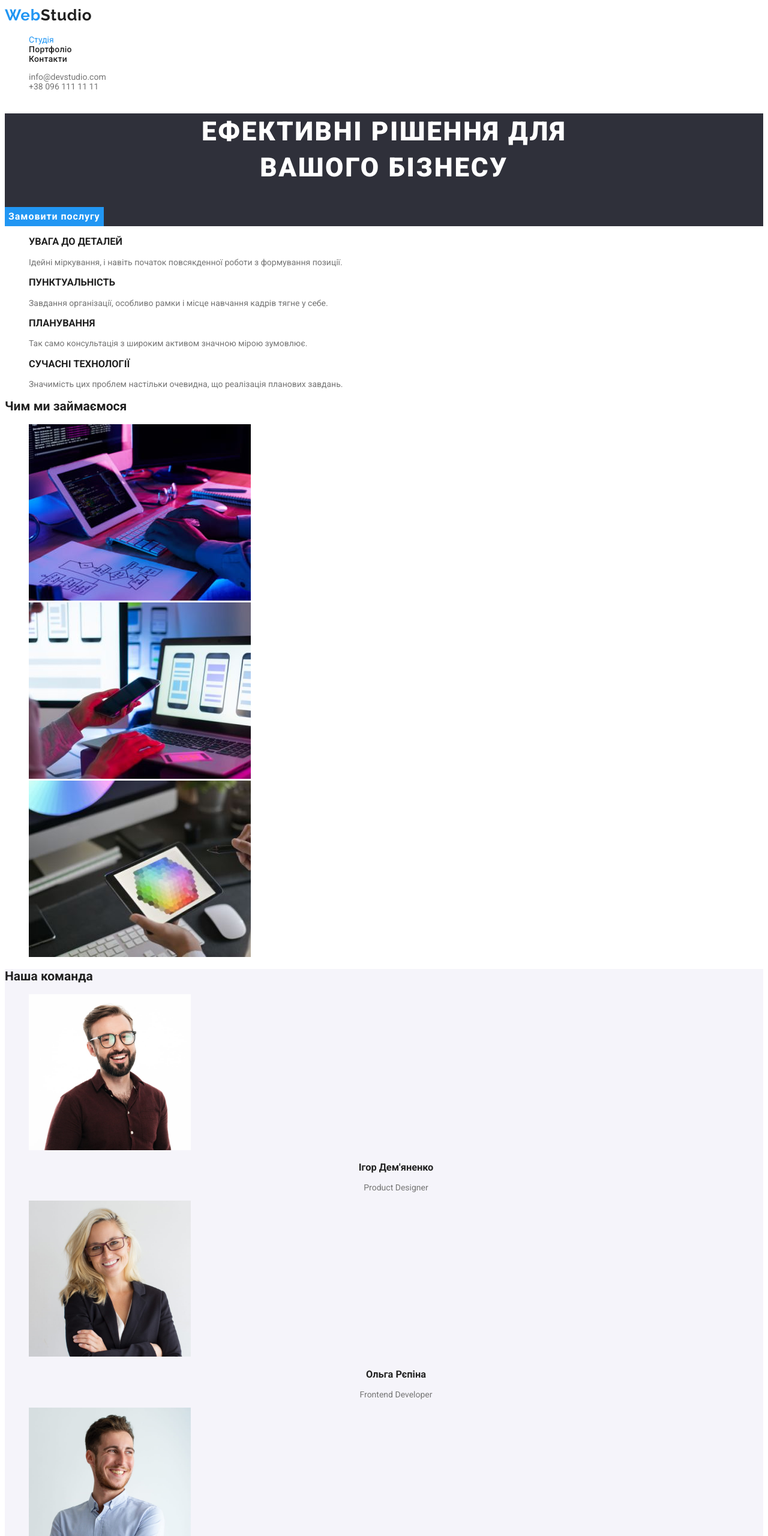
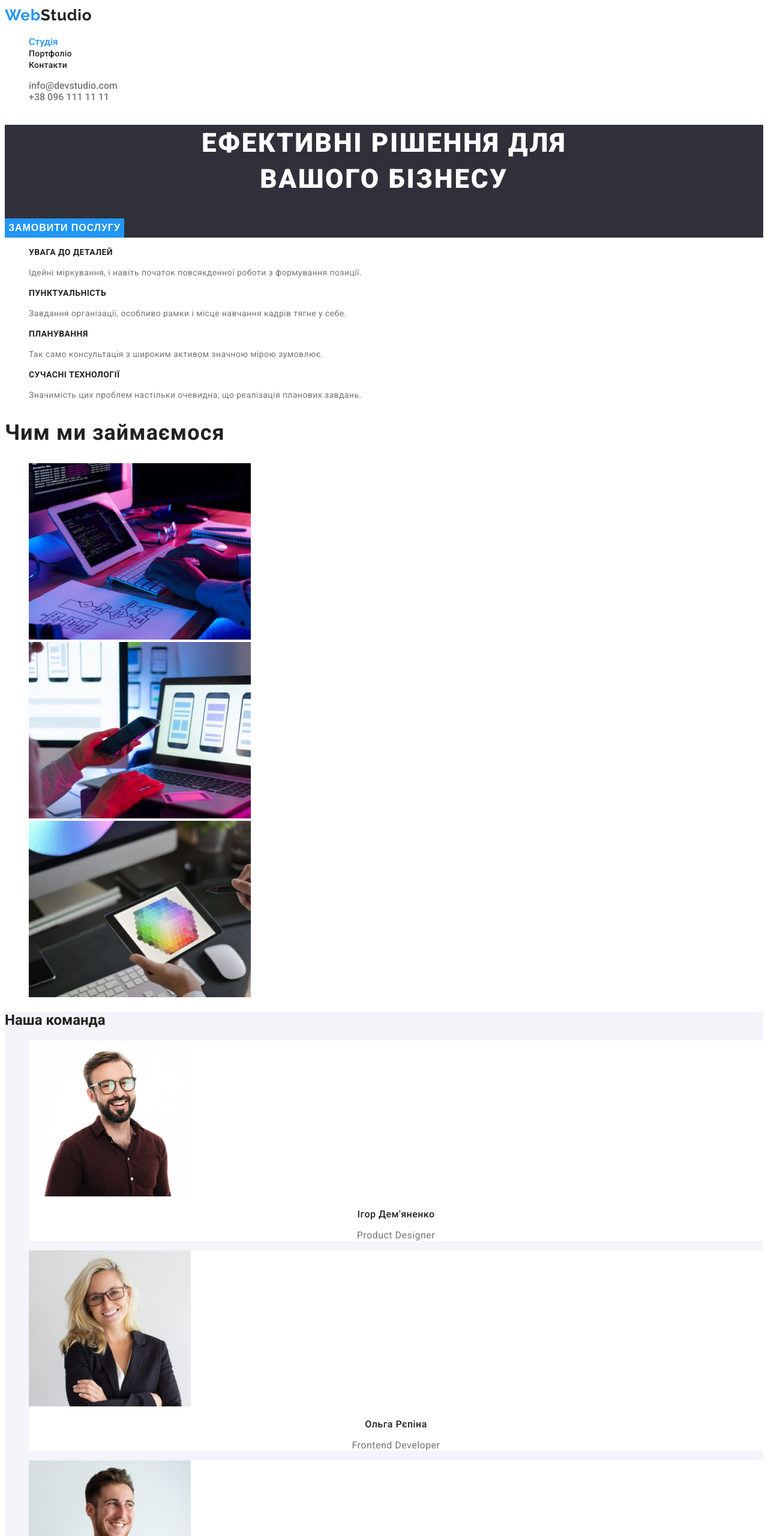
Before and after one commit to a-ataman/goit-markup-hw-02, a plain HTML site: page index.html in a window 1280 px wide. Shown: the top 2560 px of the page at 60% size. Drawn offline with Linux system fonts and the light colour scheme.

Commit message:
fixed the styles

```diff
--- a/css/styles.css
+++ b/css/styles.css
@@ -1,3 +1,10 @@
+:root {
+  --primery-color: #212121;
+  --secondary-color: #757575;
+  --accent-color: #2196f3;
+  --contrast-color: #ffffff;
+  --background-color: #ffffff;
+}
 .visually-hidden {
   position: absolute;
   white-space: nowrap;
@@ -10,16 +17,10 @@
   clip-path: inset(50%);
   margin: -1px;
 }
-:root {
-  --primery-color: #212121;
-  --secondary-color: #757575;
-  --accent-color: #2196f3;
-  --contrast-color: #ffffff;
-}
 .body {
   font-family: 'Roboto', sans-serif;
   color: var(--primery-color);
-  font-size: 14px;
+  background-color: var(--background-color);
 }
 /* Logo */
 .logo {
@@ -42,6 +43,7 @@
 }
 /* header */
 .contact {
+  font-weight: 500;
   color: var(--secondary-color);
 }
 .contact:hover,
@@ -50,9 +52,8 @@
 .contact:focus {
   color: var(--accent-color);
 }
-/*
-font-size navigation */
-.nav .nav-item {
+/*  navigation */
+.nav-link {
   font-family: inherit;
   color: var(--primery-color);
   font-style: normal;
@@ -61,13 +62,14 @@ font-size navigation */
   line-height: calc(16 / 14);
   letter-spacing: 0.02em;
 }
-.nav-item:hover,
-.nav-item:focus {
+.nav-link:hover,
+.nav-link:focus {
   color: var(--accent-color);
   font-weight: 500;
 }
-.nav-item-current {
+.nav-link-current {
   color: var(--accent-color);
+  font-weight: 500;
 }
 /* Hero */
 .section-hero {
@@ -99,9 +101,8 @@ font-size navigation */
   background-color: var(--accent-color);
 }
 .button-text {
-  font-family: 'Roboto', sans-serif;
+  font-family: inherit;
   color: var(--contrast-color);
-  font-style: normal;
   font-weight: 700;
   font-size: 16px;
   line-height: calc(30 / 16);
@@ -109,31 +110,68 @@ font-size navigation */
   align-items: center;
   text-align: center;
   letter-spacing: 0.06em;
+  text-transform: uppercase;
 }
 /* No markers , no line*/
 a {
   text-decoration: none;
+  color: var(--primery-color);
 }
 ul {
   list-style: none;
 }
-/* main */
-a {
-  color: var(--primery-color);
-}
 p {
   color: var(--secondary-color);
+}
+/* main */
+.our-activity h2 {
+  font-family: 'Roboto';
+  font-style: normal;
+  font-weight: 700;
+  font-size: 36px;
+  line-height: calc(42 / 36);
+  letter-spacing: 0.03em;
+}
+.features p {
+  font-weight: 400;
+  font-size: 14px;
+  line-height: calc(24 / 14);
+  letter-spacing: 0.03em;
+}
+.features h3 {
+  font-weight: 700;
+  font-size: 14px;
+  line-height: calc(16/14);
+  letter-spacing: 0.03em;
+  text-transform: uppercase;
 }
 .team {
   background-color: #f5f4fa;
 }
-.team-name,
+.team li {
+  background-color: var(--background-color);
+}
+.team-name {
+  text-align: center;
+  font-family: 'Roboto';
+  font-style: normal;
+  font-weight: 500;
+  font-size: 16px;
+  line-height: calc(19 / 16);
+  letter-spacing: 0.03em;
+}
 .team-profession {
+  font-family: 'Roboto';
+  font-style: normal;
+  font-weight: 400;
+  font-size: 16px;
+  line-height: calc(19 / 16);
+  letter-spacing: 0.03em;
   text-align: center;
 }
 /* Filers-button */
 .filter-button {
-  font-family: 'Roboto';
+  font-family: inherit;
   font-style: normal;
   font-weight: 500;
   font-size: 16px;
@@ -147,18 +185,28 @@ p {
   border-radius: 4px;
 }
 .filter-buttons .current {
-  border: 0;
-  cursor: pointer;
   color: var(--contrast-color);
   background-color: var(--accent-color);
 }
 .filter-button:hover,
 .filter-button:focus {
-  border: 0;
-  cursor: pointer;
   color: var(--contrast-color);
   background-color: var(--accent-color);
 }
+.card h2 {
+  font-weight: 700;
+  font-size: 18px;
+  line-height: calc(36 / 18);
+  letter-spacing: 0.06em;
+}
+.card p {
+  font-weight: 400;
+  font-size: 16px;
+  line-height: calc(30 / 16);
+  letter-spacing: 0.03em;
+}
+
+/* ????? */
 .projects .card {
   border-color: var(--secondary-color);
 }
--- a/index.html
+++ b/index.html
@@ -21,9 +21,9 @@
           Web<span class="logo-studio">Studio</span></a
         >
         <ul>
-          <li><a class="nav-item-current" href="./index.html" current>Студія</a></li>
-          <li><a class="nav-item" href="./portfolio.html">Портфоліо</a></li>
-          <li><a class="nav-item" href="">Контакти</a></li>
+          <li><a class="nav-link-current" href="./index.html" current>Студія</a></li>
+          <li><a class="nav-link" href="./portfolio.html">Портфоліо</a></li>
+          <li><a class="nav-link" href="">Контакти</a></li>
         </ul>
       </nav>
       <ul>
@@ -39,7 +39,7 @@
         </h1>
         <button class="button-hero"><span class="button-text"> Замовити послугу</span></button>
       </section>
-      <section class="section-features">
+      <section class="features">
         <h2 class="visually-hidden">Особливості</h2>
         <ul>
           <li>
@@ -60,7 +60,7 @@
           </li>
         </ul>
       </section>
-      <section class="section-3">
+      <section class="our-activity">
         <h2>Чим ми займаємося</h2>
         <ul>
           <li><img src="./images/img1.jpg" alt="програмування" width="370" height="294" /></li>
```
Also changed, not shown: portfolio.html (+5 -4 lines).
